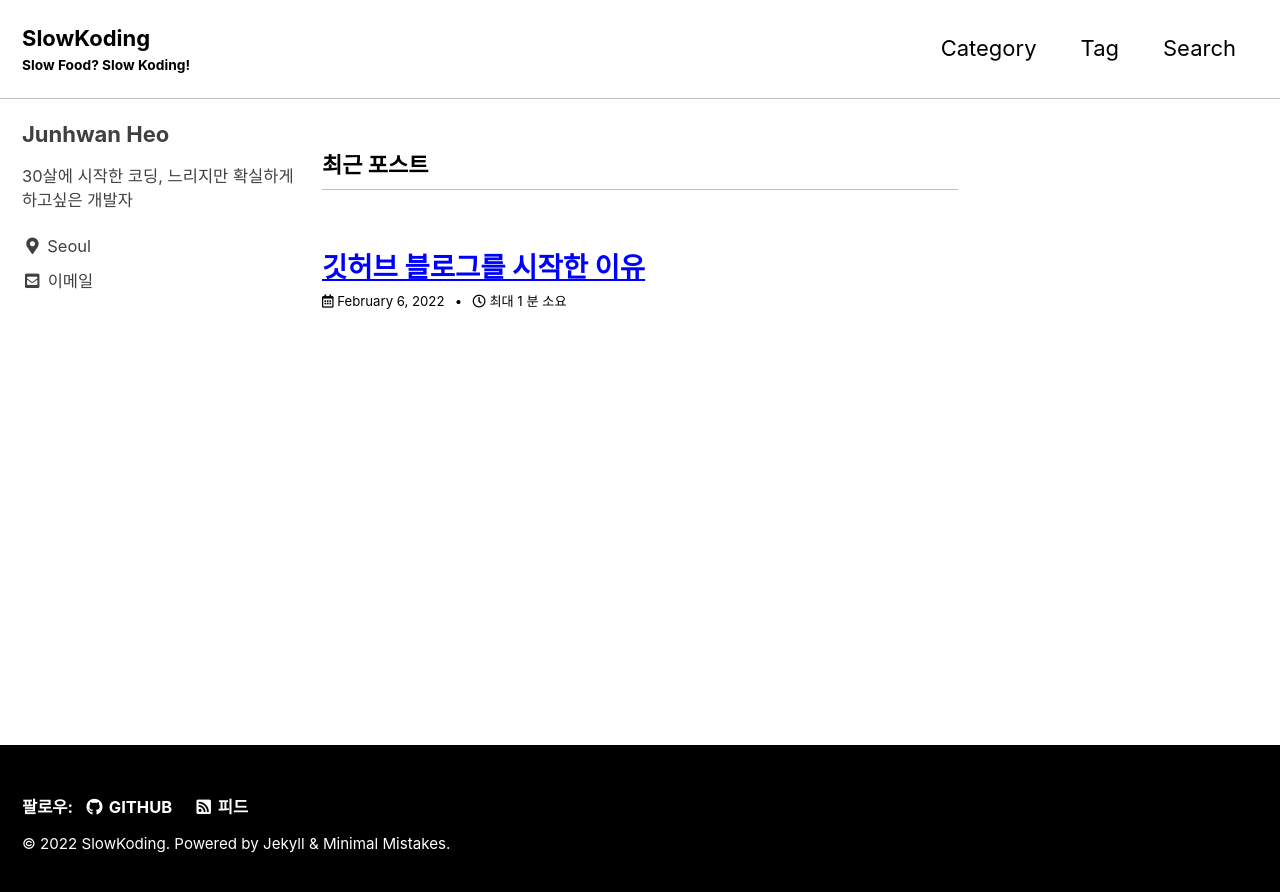
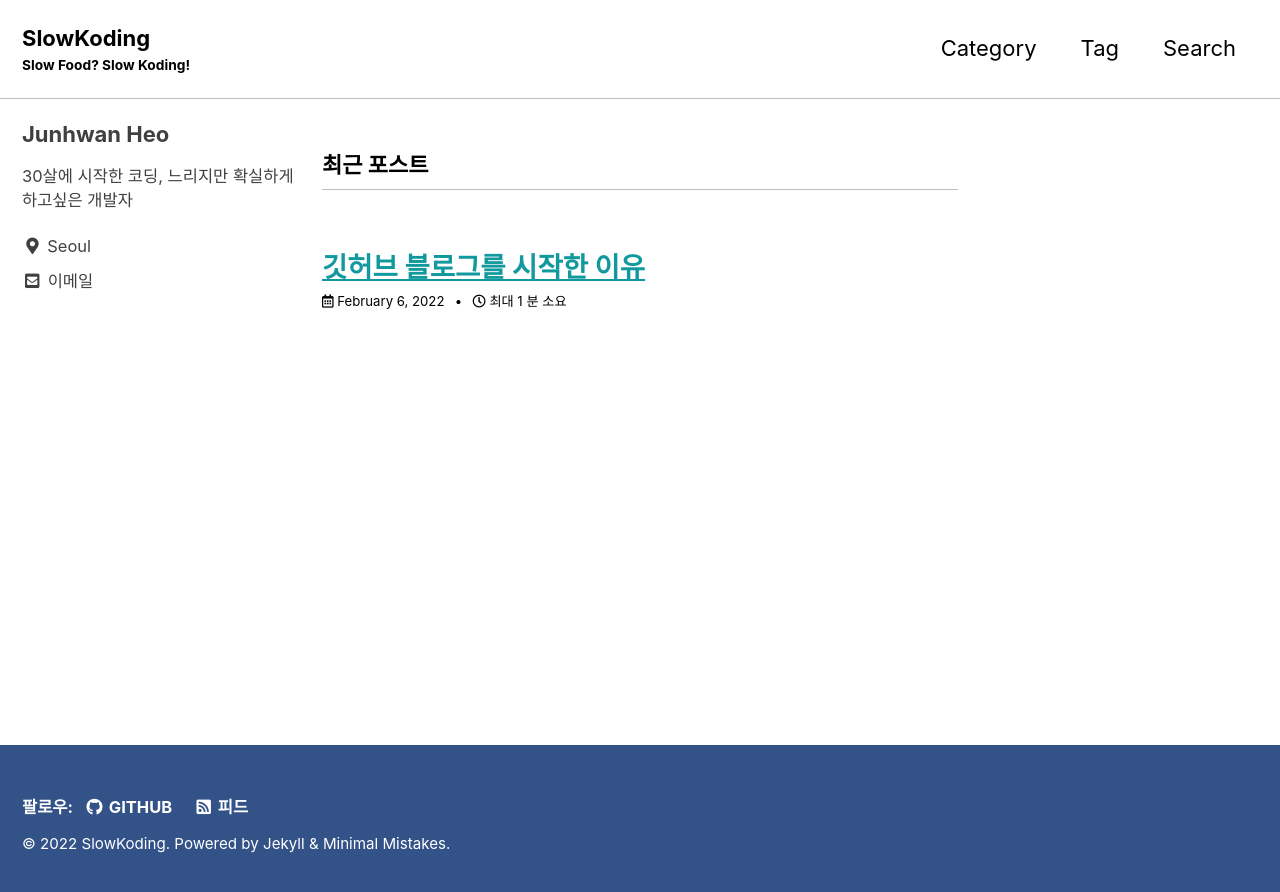
Before and after one commit to slowkoding/slowkoding.github.io, a Jekyll site: the page built from index.html, in a window 1280 px wide. Shown: the top 892 px of the page. Built offline with Jekyll 4.4.1, drawn with Linux system fonts in a browser that asks for light colours; cached includes are drawn as plain includes; the list of posts is cut into pages by our own code.

Commit message:
Update _config.yml

```diff
--- a/_config.yml
+++ b/_config.yml
@@ -12,7 +12,7 @@
 
 # theme                  : "minimal-mistakes-jekyll"
 remote_theme           : "mmistakes/minimal-mistakes"
-minimal_mistakes_skin    : "contrast" # "air", "aqua", "contrast", "dark", "dirt", "neon", "mint", "plum", "sunrise"
+minimal_mistakes_skin    : "new" # "air", "aqua", "contrast", "dark", "dirt", "neon", "mint", "plum", "sunrise"
 
 # Site Settings
 locale                   : "ko-KR"
```
